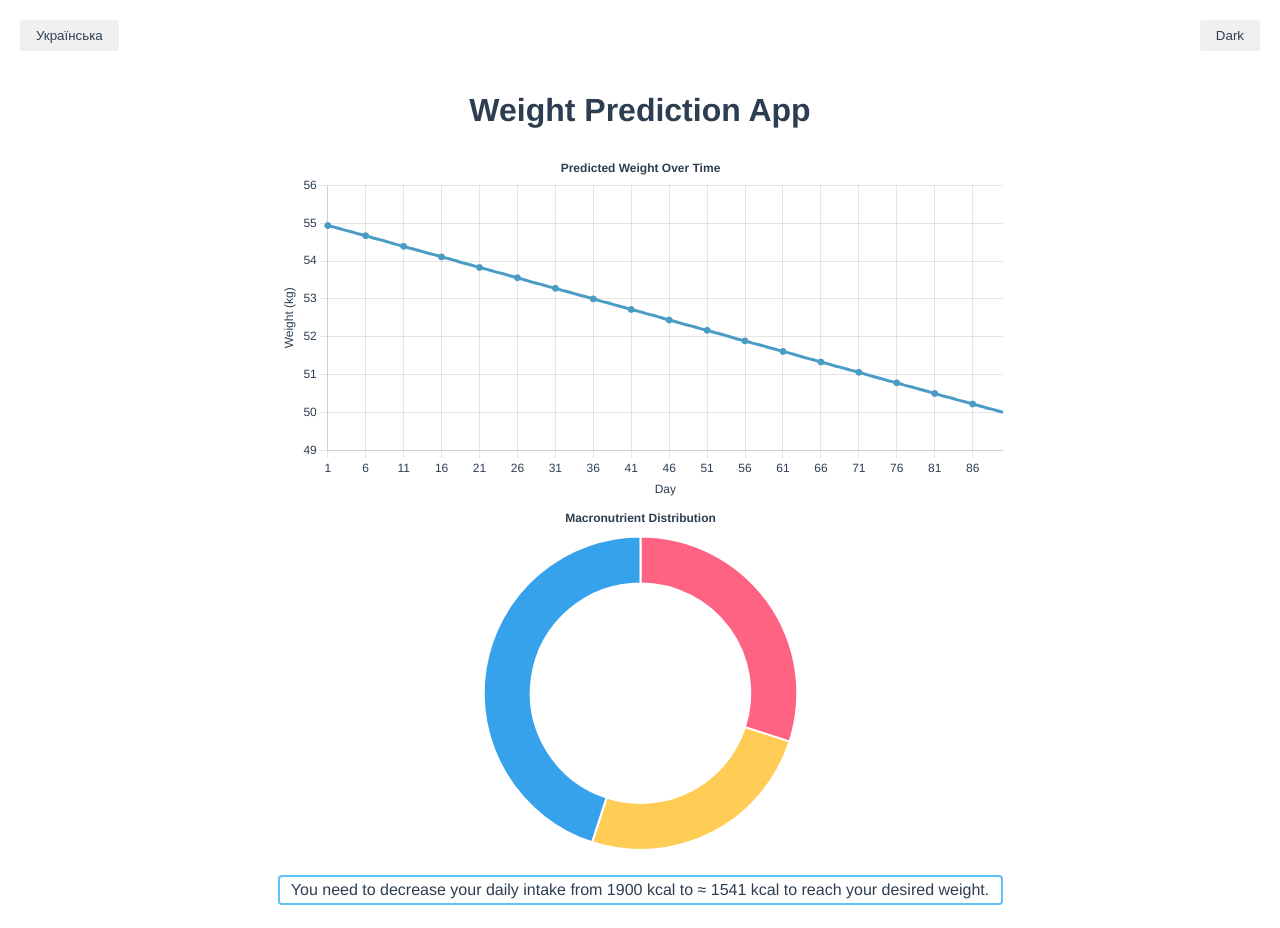
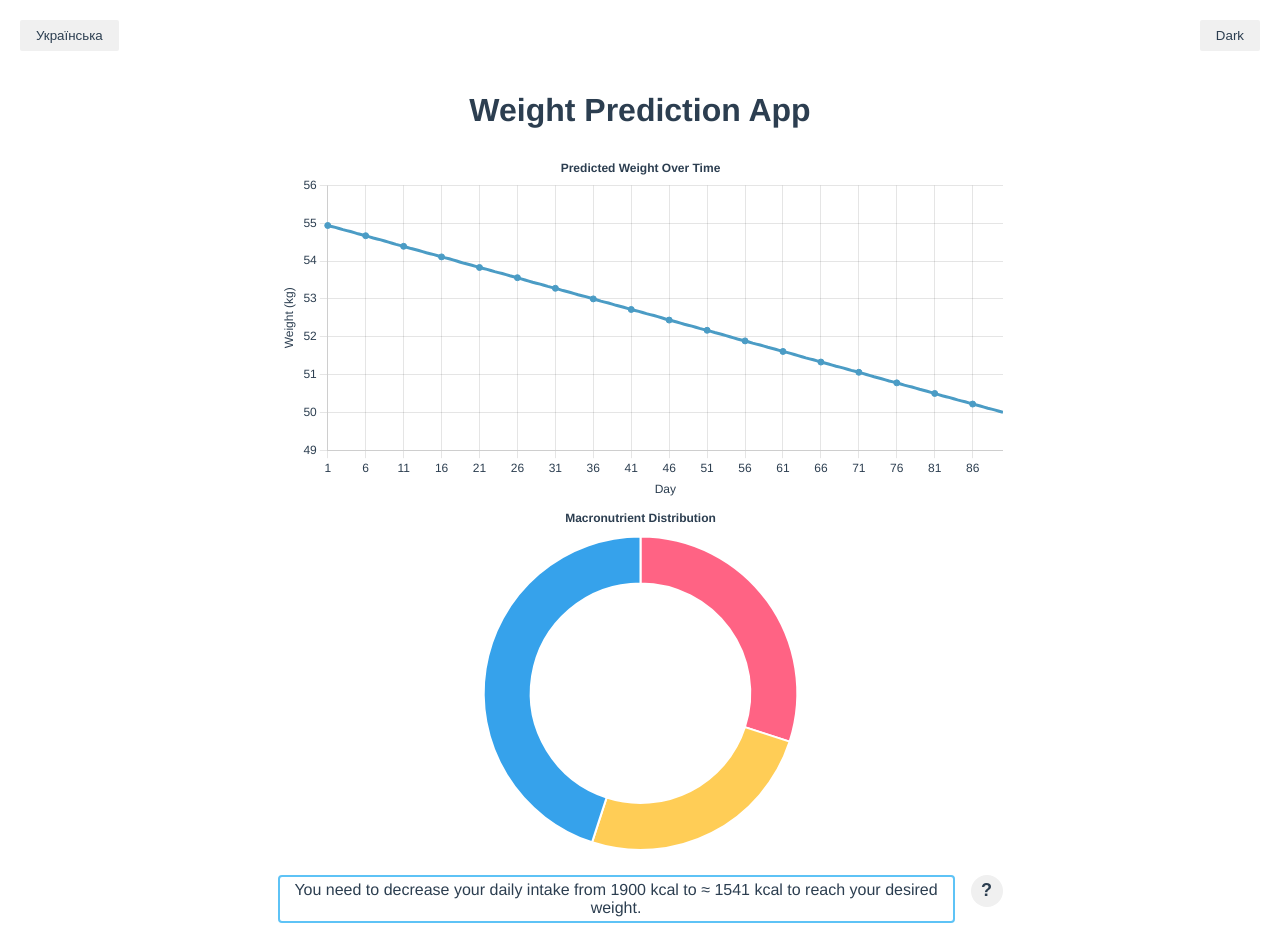
Before and after one commit to TenProtons/weight-prediction-app, a Vue app: page / in a window 1280 px wide. Shown: the top 928 px of the page. Built offline with nearby package versions, Linux system fonts and the light colour scheme.

Commit message:
in process

```diff
--- a/src/components/CalorieAccuracyInfo.vue
+++ b/src/components/CalorieAccuracyInfo.vue
@@ -1,6 +1,6 @@
 <template>
   <div class="calorie-accuracy-info">
-    <button class="regular-button" @click="isPopupVisible = true">?</button>
+    <button class="calorie-accuracy-info__button regular-button" @click="isPopupVisible = true">?</button>
     <PopupComponent :show="isPopupVisible" @close="isPopupVisible = false">
       <p>This is the content inside the popup.</p>
     </PopupComponent>
@@ -29,5 +29,17 @@ export default defineComponent({
 <style lang="scss" scoped>
 .calorie-accuracy-info {
   display: flex;
+
+  &__button {
+    display: flex;
+    height: 32px;
+    width: 32px;
+    align-items: center;
+    justify-content: center;
+    border-radius: 50%;
+    font-size: large;
+    font-weight: bold;
+    color: var(--button-text-color);
+  }
 }
 </style>
--- a/src/styles/styles.scss
+++ b/src/styles/styles.scss
@@ -131,6 +131,10 @@ select {
   }
 }
 
+p {
+  margin: 0;
+}
+
 .error {
   margin: var(--8) 0 0 0;
   color: var(--error-color);
--- a/src/views/MainView.vue
+++ b/src/views/MainView.vue
@@ -13,8 +13,10 @@
           :adjusted-caloric-intake="adjustedCaloricIntake"
         />
       </div>
-      <p :key="warningKey" class="main-view__calculated-info" :class="{ warning: isWarning }">{{ hintMessage }}</p>
-      <CalorieAccuracyInfo />
+      <div class="main-view__info-wrapper">
+        <p :key="warningKey" class="main-view__calculated-info" :class="{ warning: isWarning }">{{ hintMessage }}</p>
+        <CalorieAccuracyInfo />
+      </div>
     </div>
     <UserInputForm :initial-user-data="userData" @calculate="handleCalculate" />
   </div>
@@ -168,8 +170,13 @@ export default defineComponent({
 
 <style lang="scss" scoped>
 .main-view {
+  &__info-wrapper {
+    display: flex;
+    gap: var(--16);
+    margin-block: var(--24);
+  }
+
   &__calculated-info {
-    margin-block: var(--24);
     padding: var(--4);
     border: var(--calculated-info-border);
     border-radius: var(--border-radius-4);
```
